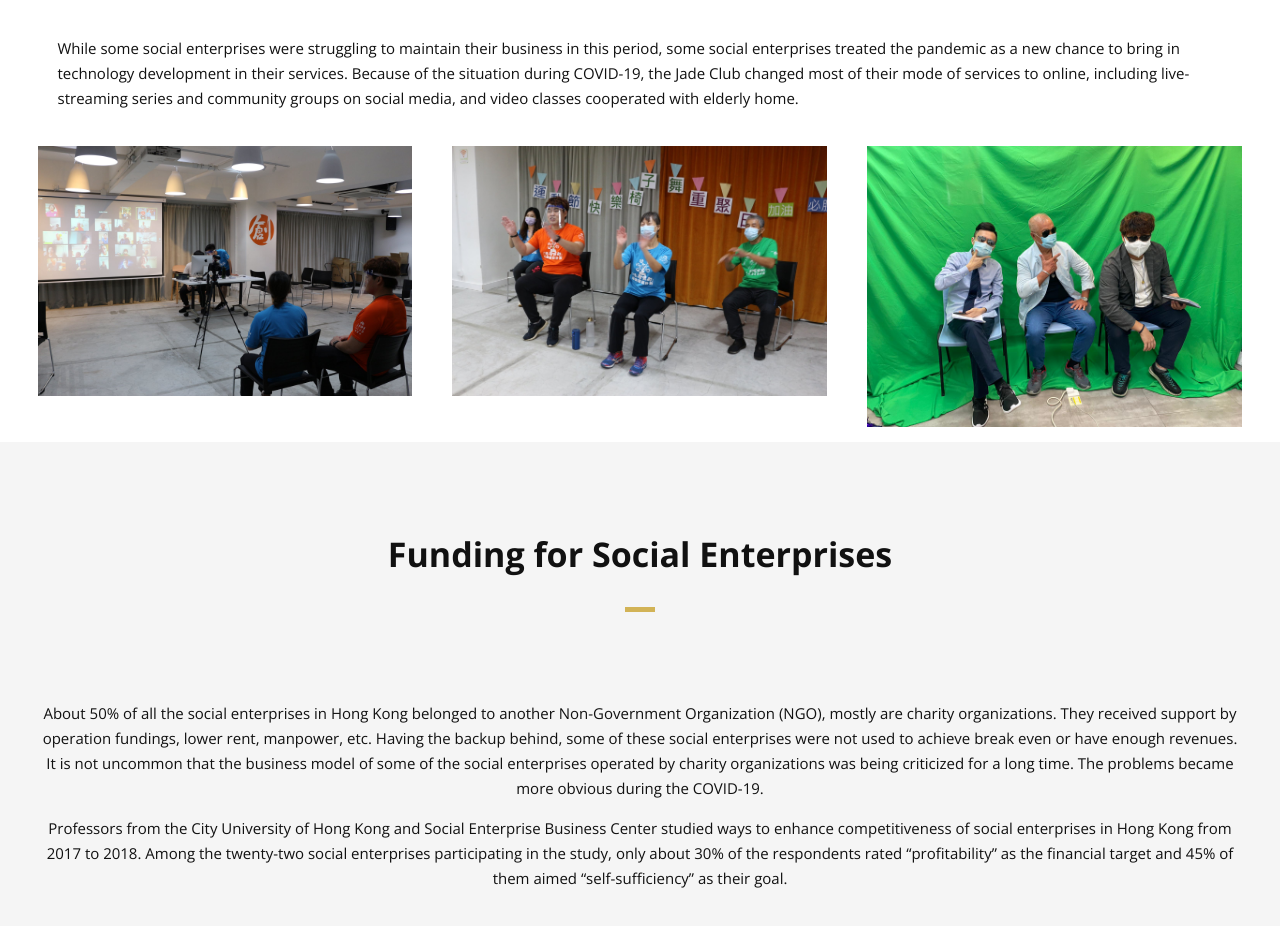
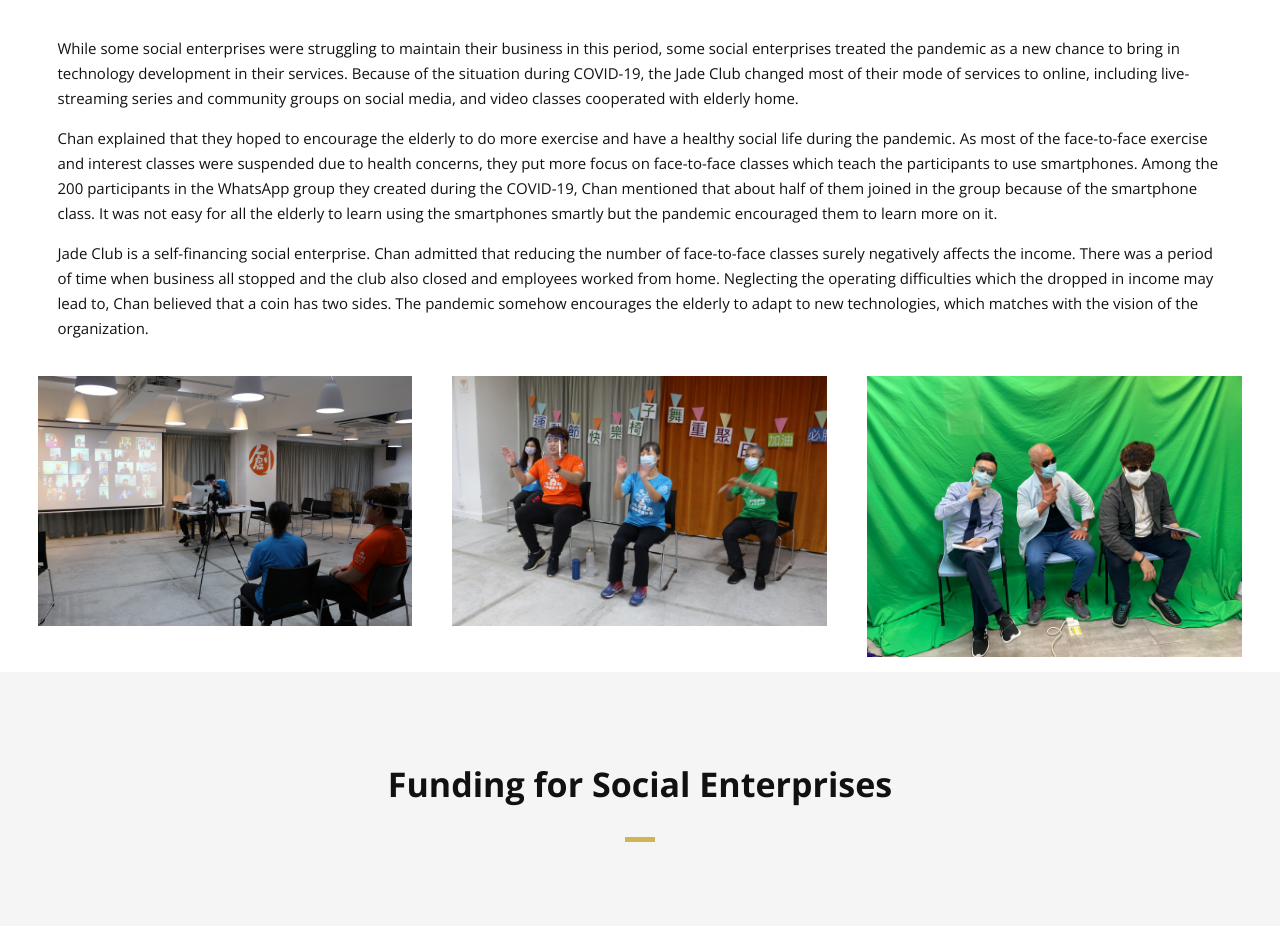
Before and after one commit to heliakwok/socialenterprise, a plain HTML site: page index.html in a window 1280 px wide. Shown: the part 2860-3786 px from the top of the page. Drawn offline with nearby package versions, Linux system fonts and the light colour scheme; a script that the page names is missing.

Commit message:
Update index.html

```diff
--- a/index.html
+++ b/index.html
@@ -268,6 +268,10 @@
                     <div class="col-1">
                         <p>While some social enterprises were struggling to maintain their business in this period, some social enterprises treated the pandemic as a new chance to bring in technology development in their services. Because of the situation during COVID-19, the Jade Club changed most of their mode of services to online, including live-streaming series and community groups on social media, and video classes cooperated with elderly home.
                         </p>
+                        <p>Chan explained that they hoped to encourage the elderly to do more exercise and have a healthy social life during the pandemic. As most of the face-to-face exercise and interest classes were suspended due to health concerns, they put more focus on face-to-face classes which teach the participants to use smartphones. Among the 200 participants in the WhatsApp group they created during the COVID-19,  Chan mentioned that about half of them joined in the group because of the smartphone class. It was not easy for all the elderly to learn using the smartphones smartly but the pandemic encouraged them to learn more on it.
+                        </p>
+                        <p>Jade Club is a self-financing social enterprise. Chan admitted that reducing the number of face-to-face classes surely negatively affects the income. There was a period of time when business all stopped and the club also closed and employees worked from home. Neglecting the operating difficulties which the dropped in income may lead to, Chan believed that a coin has two sides. The pandemic somehow encourages the elderly to adapt to new technologies, which matches with the vision of the organization.
+                        </p>
                         </div>
                 </div>
                 <!--End Content Right Side-->
```
